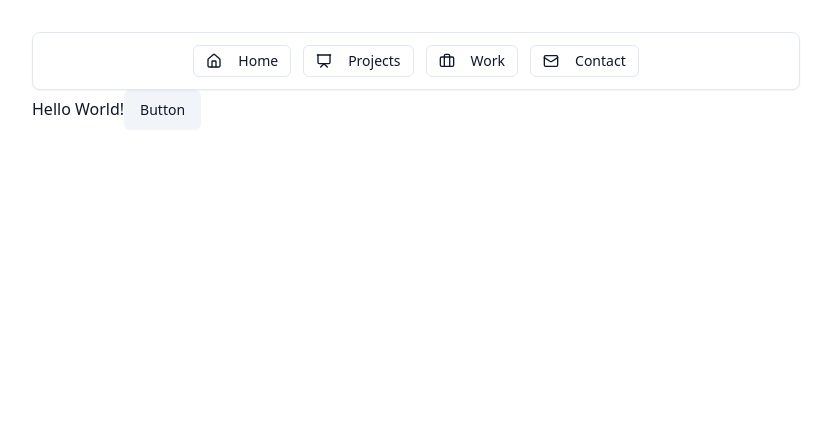
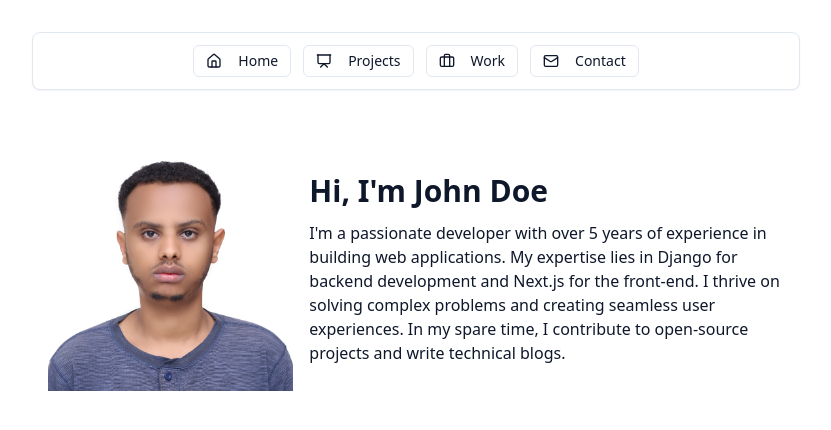
Before and after one commit to danieltsega/portfolio-website, a Next.js app: page / in a window 1280 px wide. Shown: the top 430 px of the page, without its empty margins (224-1055 px from the left). Built offline with nearby package versions, Linux system fonts and the light colour scheme.

Commit message:
feat: add bio component to page

```diff
--- a/src/app/page.tsx
+++ b/src/app/page.tsx
@@ -1,12 +1,11 @@
+import Bio from "@/components/bio";
 import Navbar from "@/components/navbar";
-import { Button } from "@/components/ui/button";
 
 export default function Home() {
   return (
     <div className="md:max-w-3xl mx-auto md:mt-8">
       <Navbar></Navbar>
-      Hello World!
-      <Button variant={"secondary"}>Button</Button>
+      <Bio />
     </div>
   );
 }
```
